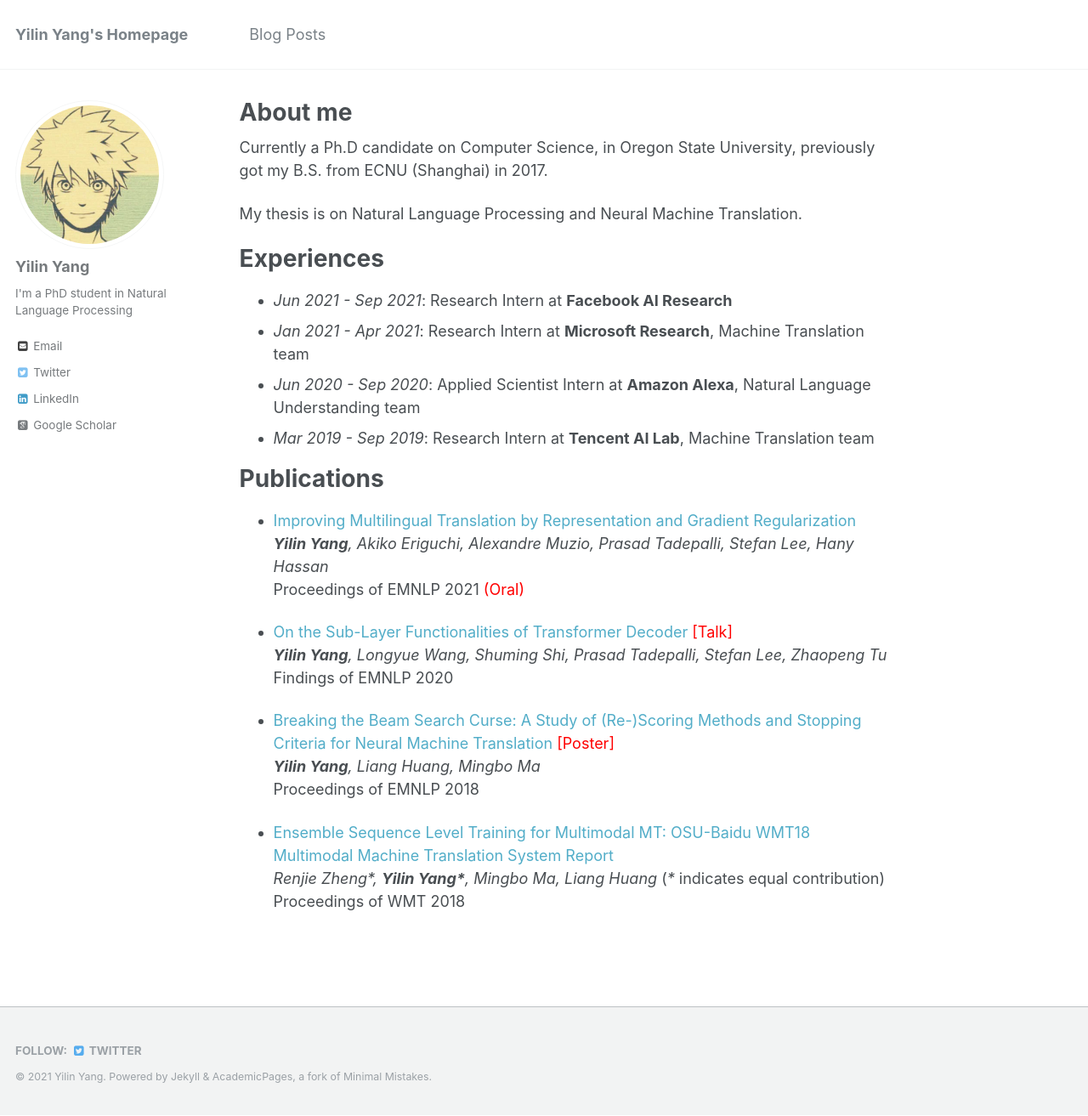
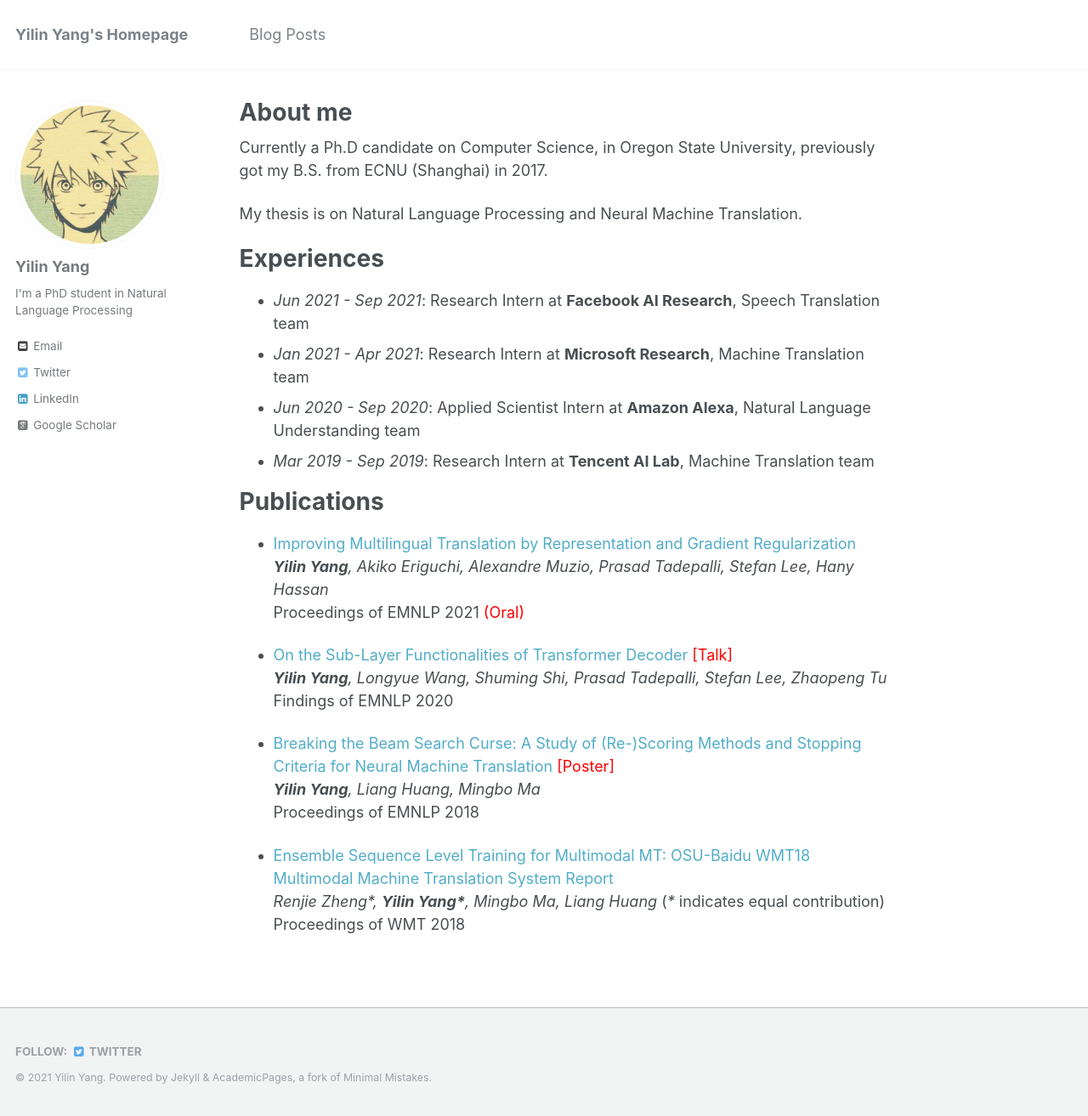
Before and after one commit to yilinyang7/yilinyang7.github.io, a Jekyll site: the page built from _pages/about.md, in a window 1280 px wide and 1313 px high. Shown: the whole window at 85% size. Built offline with Jekyll 4.4.1, drawn with Linux system fonts in a browser that asks for light colours; some web fonts are replaced.

Commit message:
Update about.md

```diff
--- a/_pages/about.md
+++ b/_pages/about.md
@@ -16,7 +16,7 @@ My thesis is on Natural Language Processing and Neural Machine Translation.
 
 
 # Experiences
-* *Jun 2021 - Sep 2021*: Research Intern at **Facebook AI Research**
+* *Jun 2021 - Sep 2021*: Research Intern at **Facebook AI Research**, Speech Translation team
 * *Jan 2021 - Apr 2021*: Research Intern at **Microsoft Research**, Machine Translation team
 * *Jun 2020 - Sep 2020*: Applied Scientist Intern at **Amazon Alexa**, Natural Language Understanding team
 * *Mar 2019 - Sep 2019*: Research Intern at **Tencent AI Lab**, Machine Translation team
```
